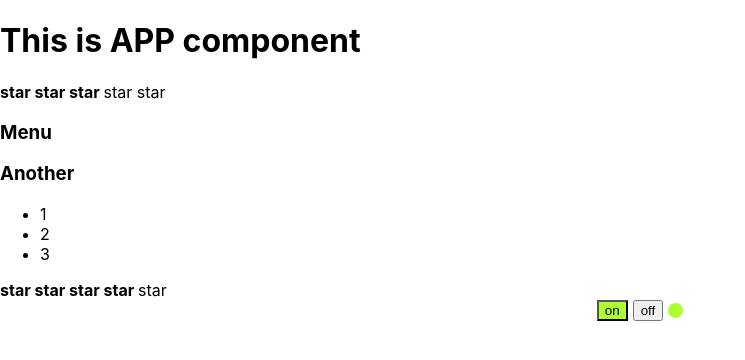
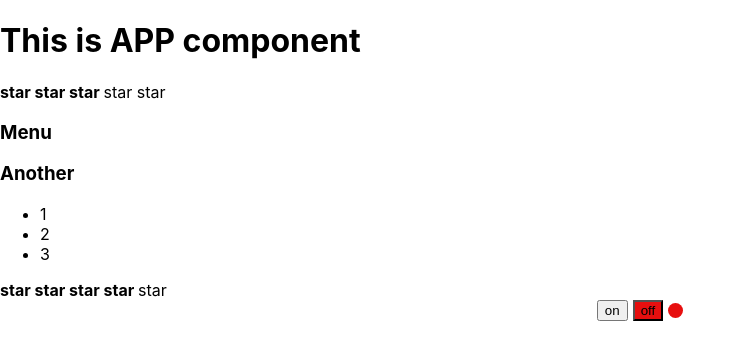
Before and after one commit to MariaStepanyan/kabzda-tak-prosto, a React (Create React App) app: page / in a window 1280 px wide. Shown: the top 360 px of the page, without its empty margins (0-745 px from the left). Built offline with nearby package versions, Linux system fonts and the light colour scheme.

Commit message:
OnOff onClick

```diff
--- a/src/App.tsx
+++ b/src/App.tsx
@@ -1,4 +1,4 @@
-import React from 'react'
+import React, { useState } from 'react'
 import './App.css'
 import { Accordion } from './components/Accordion/Accordion'
 import { Rating } from './components/Rating/Rating'
--- a/src/components/onOff/OnOff.tsx
+++ b/src/components/onOff/OnOff.tsx
@@ -1,18 +1,38 @@
-import React from 'react'
-import './onoff.css'
+import React, { useState } from 'react'
+import s from './onoff.module.css'
 
 type OnOffPropsType = {
   isOn: boolean
 }
 
 export const OnOff = (props: OnOffPropsType) => {
+  const [on, setOn] = useState(false)
+  const onClickOnHandler = () => {
+    setOn(true)
+  }
+
+  const onClickOffHandler = () => {
+    setOn(false)
+  }
   return (
-    <div className="wrapper">
-      <button className={props.isOn ? 'on' : ''}>on</button>
-      <button className={props.isOn ? '' : 'off'}>off</button>
-      {props.isOn && <span className="on dot"></span>}
-      {!props.isOn && <span className="off dot"></span>}
-      {/* <span className={props.isOn ? 'dot on' : 'dot off'}></span> */}
+    <div className={s.wrapper}>
+      <button onClick={onClickOnHandler} className={on ? s.on : ''}>
+        on
+      </button>
+      <button onClick={onClickOffHandler} className={on ? '' : s.off}>
+        off
+      </button>
+      <span className={`${s.dot} ${on ? s.on : s.off}`}></span>
+      {/* {on && <span className={`${s.on} ${s.dot}`}></span>}
+      {!on && <span className={`${s.off} ${s.dot}`}></span>} */}
     </div>
+
+    //   <div className="wrapper">
+    //   <button className={props.isOn ? 'on' : ''}>on</button>
+    //   <button className={props.isOn ? '' : 'off'}>off</button>
+    //   {props.isOn && <span className="on dot"></span>}
+    //   {!props.isOn && <span className="off dot"></span>}
+    //   {/* <span className={props.isOn ? 'dot on' : 'dot off'}></span> */}
+    // </div>
   )
 }
```
Also changed, not shown: src/components/onOff/onoff.module.css (renamed from src/components/onOff/onoff.css).
